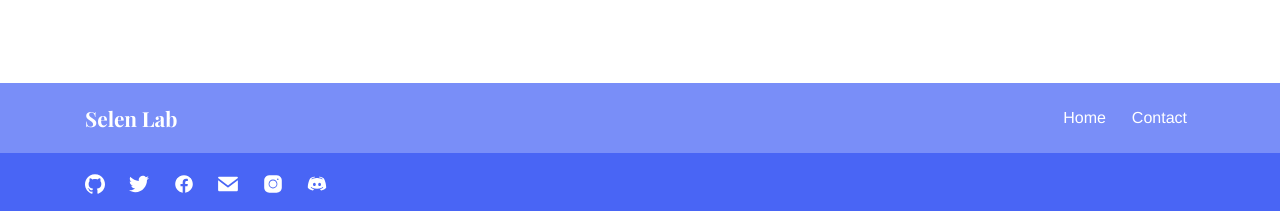
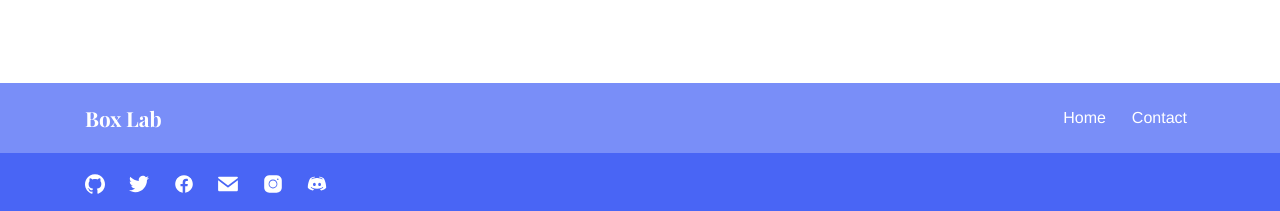
Before and after one commit to bozlab/bozlab.github.io, a Jekyll site: the page built from index.md, in a window 1280 px wide and 900 px high, scrolled down 915 px. Shown: the part 686-897 px from the top of the window. Built offline with Jekyll 4.4.1, drawn with Linux system fonts in a browser that asks for light colours.

Commit message:
initial commit

```diff
--- a/_config.yml
+++ b/_config.yml
@@ -1,6 +1,7 @@
-baseurl: '/'
+url: box_lab
+baseurl: 'box_lab'
 permalink: pretty
-title: 'Selen Lab'
+title: 'Box Lab'
 
 logo:
   mobile: "images/logo/logo-mobile.png"
--- a/index.md
+++ b/index.md
@@ -1,5 +1,5 @@
 ---
-title: Selen Lab
+title: Box Lab
 layout: home
 description: Jekyll Serif contains content types for a typical business website. The theme is fully responsive, blazing fast and artfully illustrated.
 intro_image: "images/illustrations/Data.jpg"
```
Also changed, not shown: Gemfile (line endings or trailing spaces), images/logo-mobile.png, images/logo/logo.png.
